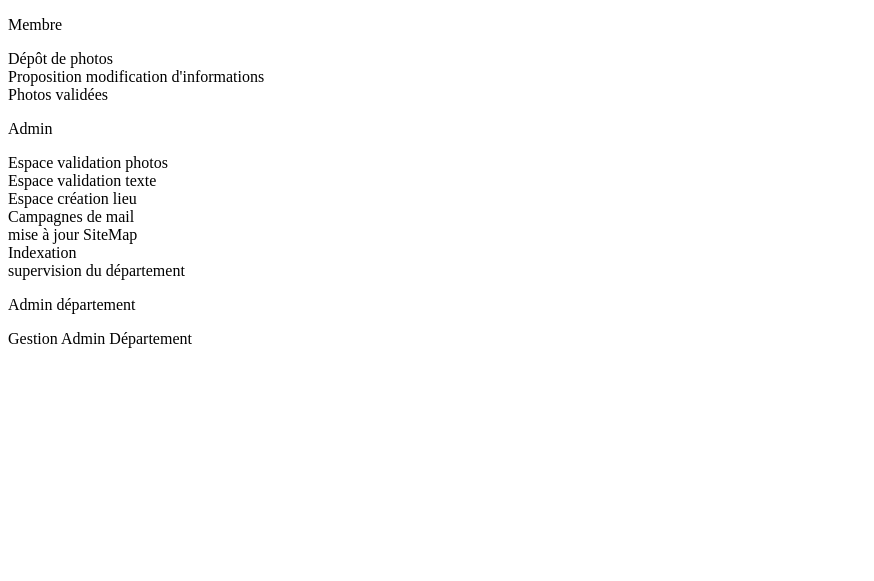
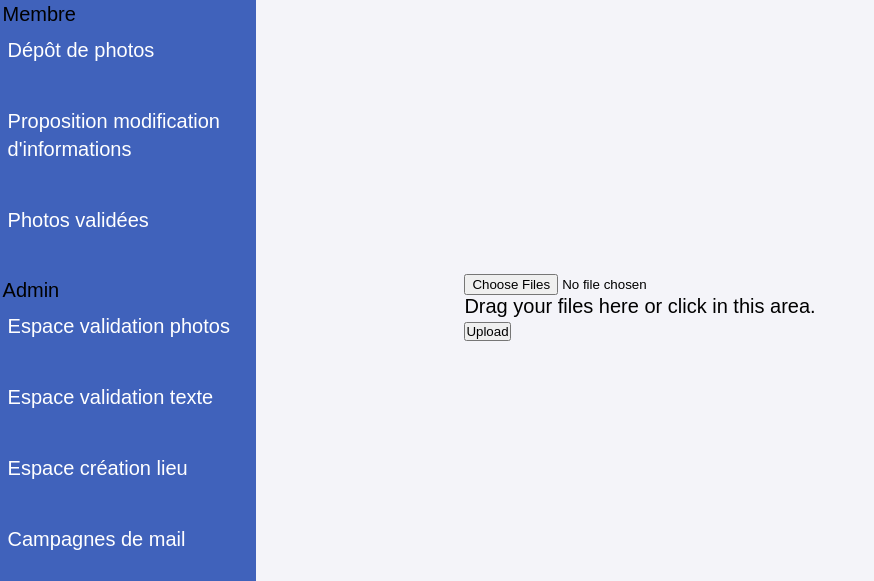
Before and after one commit to matthiasfaucon/123villages, a PHP site: page /php/depotphoto.php in a window 1280 px wide. Shown: the top 581 px of the page, without its empty margins (0-874 px from the left). Before the commit the page ends 348 px from the top, so only its background shows below. Run offline with PHP 8.4, Linux system fonts and the light colour scheme.

Commit message:
crea zone upload

```diff
--- a/css/style.css
+++ b/css/style.css
@@ -1038,3 +1038,10 @@ margin-top: 5%;
     transform-origin: left bottom;
     transition: transform 0.4s linear;
   }
+
+  #depot_photo
+  {
+      margin-top: -50%;
+      display: flex;
+      justify-content: center;
+  }
--- a/php/depotphoto.php
+++ b/php/depotphoto.php
@@ -4,6 +4,8 @@
     <meta charset="UTF-8">
     <meta http-equiv="X-UA-Compatible" content="IE=edge">
     <meta name="viewport" content="width=device-width, initial-scale=1.0">
+    <link rel="stylesheet" href="../css/style.css">
+    <link rel="icon" type="image/x-icon" href="../images/favicon.svg">
     <title>depot_photo</title>
 </head>
 <body>
@@ -40,8 +42,21 @@
 </div>
 </div>
 
+<div id="depot_photo">
+<form action="upload.php" method="POST">
+  <input type="file" multiple>
+  <p>Drag your files here or click in this area.</p>
+  <button type="submit">Upload</button>
+</form>
 
-
+</div>
 
 </body>
+<!-- <script>
+$(document).ready(function(){
+  $('form input').change(function () {
+    $('form p').text(this.files.length + " file(s) selected");
+  });
+});
+</script>  -->
 </html>
```
